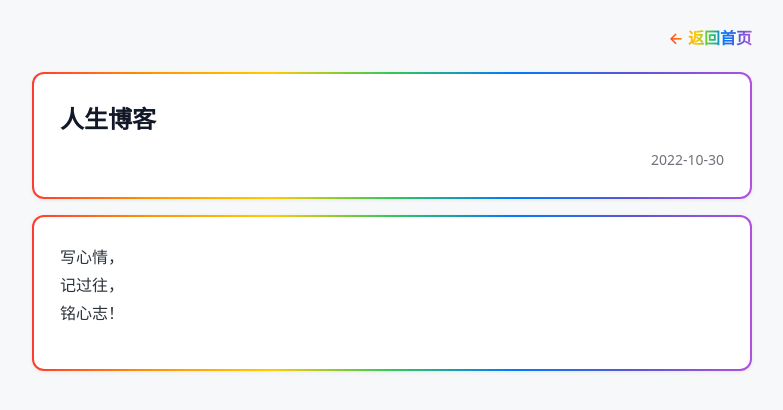
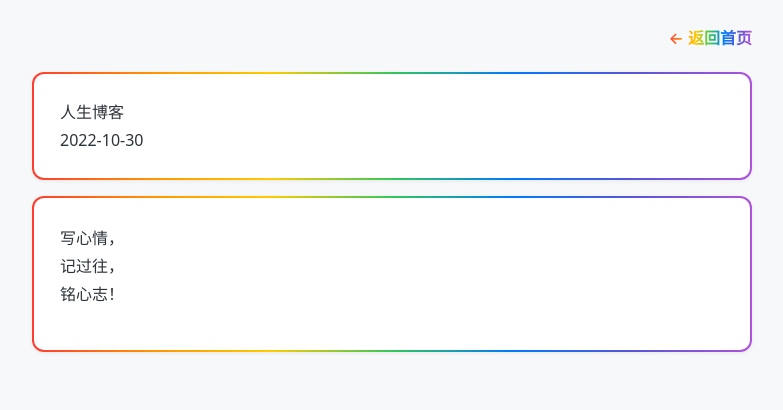
Before and after one commit to JTSTV/Jtstv.github.io, a Jekyll site: the page built from _posts/2022-10-30-人生博客.md, in a window 1280 px wide. Shown: the top 410 px of the page, without its empty margins (248-1031 px from the left). Built offline with Jekyll 4.4.1, drawn with Linux system fonts in a browser that asks for light colours; our own code applies the rules of GitHub Pages for plain Markdown files.

Commit message:
更新 post.html

```diff
--- a/_layouts/post.html
+++ b/_layouts/post.html
@@ -27,24 +27,22 @@
   font-weight:600;
 }
 
-/* ====== 双层嵌套彩虹卡片 【不再使用mask伪元素】====== */
-/* 外层：彩虹渐变背景，充当边框，2px厚度靠padding */
+/* 外层渐变边框，padding充当边框 */
 .wrap-gradient{
   background:linear-gradient(90deg,#ff3b30,#ff9500,#ffcc00,#34c759,#007aff,#5856d6,#af52de);
-  padding:2px; /* 这个值就是彩虹边框粗细 */
+  padding:2px;
   border-radius:12px;
   box-shadow:0 1px 4px rgba(0,0,0,0.07);
   margin-bottom:16px;
 }
-/* 内层：白色内容盒子，所有文字放这里，绝对不会越界 */
 .inner-white{
   background:#ffffff;
-  border-radius:10px; /* 比外层小2px，避免圆角切掉渐变 */
+  border-radius:10px;
   padding:24px 26px;
+  /* 防止标题内容溢出 */
+  overflow-x:auto;
+  word-break:break-all;
 }
-
-.post-title{font-size:24px;font-weight:700;color:#111827;margin-bottom:8px}
-.post-date{font-size:14px;color:#71717a;text-align:right;display:block}
 
 .post-content-wrap{
   background:linear-gradient(90deg,#ff3b30,#ff9500,#ffcc00,#34c759,#007aff,#5856d6,#af52de);
@@ -56,11 +54,19 @@
   background:#fff;
   border-radius:10px;
   padding:26px;
+  /* ==========核心防溢出两行========== */
+  overflow-x: auto;
+  word-break: break-all;
 }
 
 .post-content p{margin-bottom:16px}
 .post-content img{max-width:100%;height:auto;border-radius:8px;margin:12px 0}
 .post-content h1,.post-content h2,.post-content h3{margin:20px 0 10px}
+/* 针对表格、代码块强制压缩宽度 */
+.post-content pre,.post-content table{
+  max-width:100%;
+  overflow-x:auto;
+}
 
 #encrypt-mask{position:fixed;inset:0;background:rgba(0,0,0,.42);display:flex;align-items:center;justify-content:center;z-index:9999;padding:16px}
 .mask-inner{background:#fff;width:100%;max-width:380px;padding:28px 24px;border-radius:14px;text-align:center}
@@ -81,7 +87,6 @@
 <div class="container">
 <div class="site-back"><a href="/">← 返回首页</a></div>
 
-<!-- 标题卡片：外层渐变，内层白色 -->
 <div class="wrap-gradient">
   <div class="inner-white">
     <div class="post-title">{{page.title}}</div>
```
